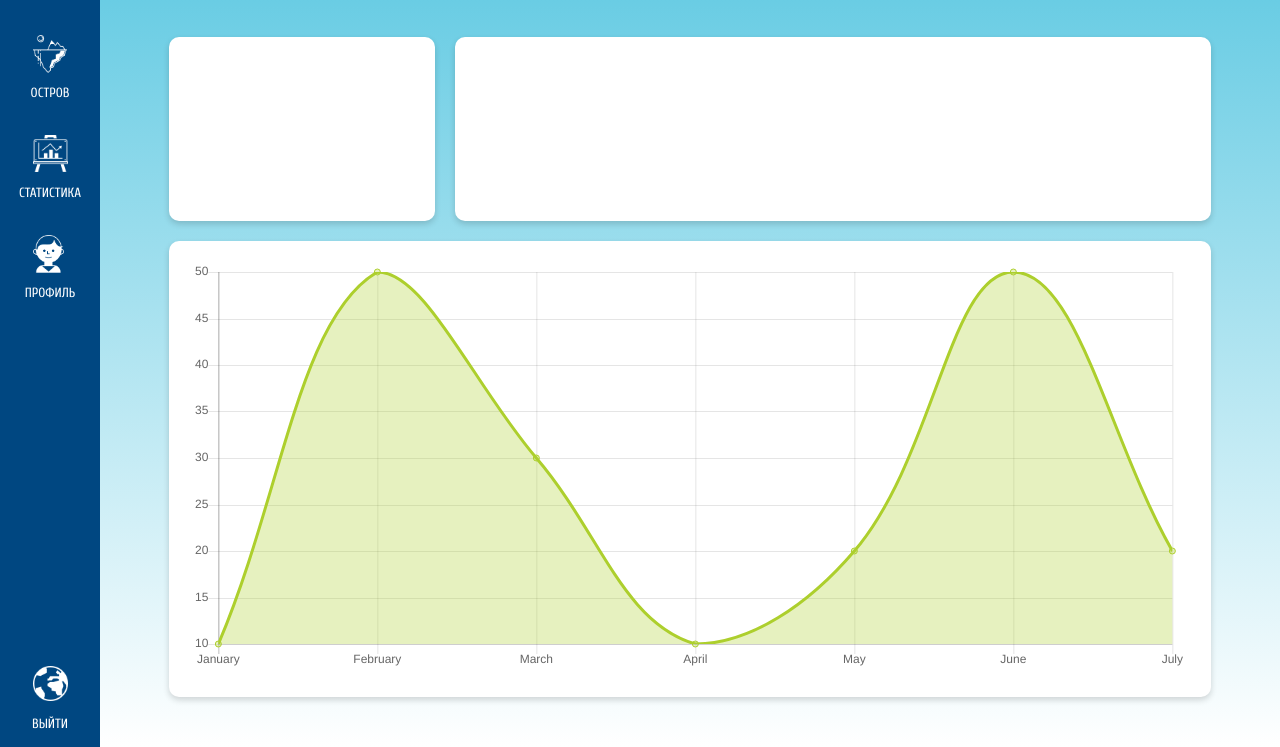
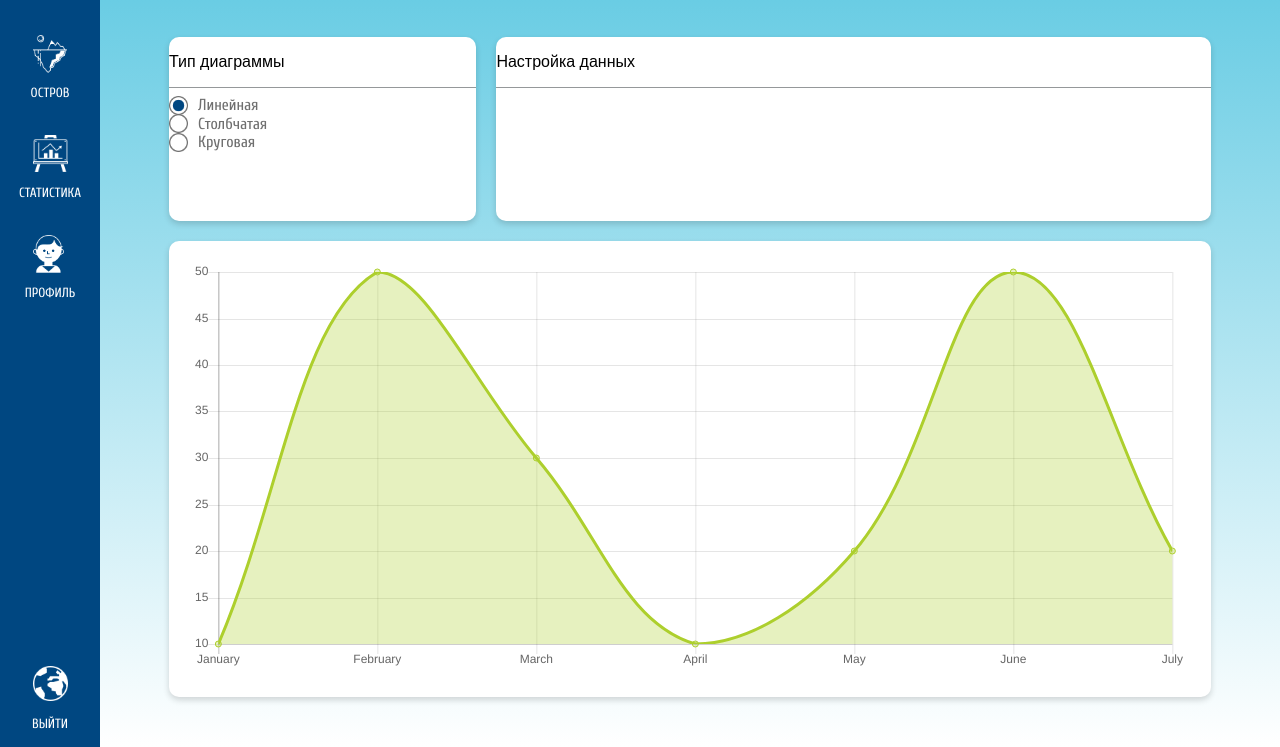
Before and after one commit to MariaKulkova/WeatherDiary, a website: page home.html in a window 1280 px wide. Both pictures are taken after a click on the link "СТАТИСТИКА". Shown: the part 53-800 px from the top of the page. Drawn offline with Linux system fonts and the light colour scheme.

Commit message:
Implement custom radio button

```diff
--- a/css/statistics.css
+++ b/css/statistics.css
@@ -1,3 +1,13 @@
+@font-face {
+	font-family: cuprum-regular;
+	src: url(../fonts/cuprum_regular.ttf);
+}
+
+@font-face {
+	font-family: cuprum-bold;
+	src: url(../fonts/Cuprum-Bold.ttf);
+}
+
 .chart-section {
     position: absolute;
     top: 10%; left: 5%; right: 5%; bottom: 5%;
@@ -23,12 +33,12 @@
 	margin: 0px 0px 0px 30px;
 }
 
-/* Charts settings */
+/* Cards */
 
 .card {
     flex-grow: 1;
     background-color: #FFF;
-    padding: 10px;
+    padding: 0px;
     margin: 10px;
     border-radius: 10px;
     box-shadow: 0px 3px 6px rgba(0, 0, 0, 0.16);
@@ -55,3 +65,51 @@
 .settings-container {
     flex-grow: 3;
 }
+
+/* Common settings */
+
+hr {
+    border: 0;
+    height: 1px;
+    background: #95989A;
+}
+
+/* Type container */
+
+.types-container {
+    display: flex;
+    flex-flow: column wrap;
+}
+
+.type-item {
+    flex-grow: 1;
+}
+
+label {
+    font-family: cuprum-regular;
+    color: #6F6F6F;
+}
+
+/* Custom radio button */
+
+input[type="radio"] {
+    display:none;
+}
+
+label:before {
+    display: inline-block;
+    content: "";
+    width: 19px;
+    height: 19px;
+    margin: -2px 10px 0 0;
+    vertical-align: middle;
+    background: url("../img/radio-usual.png") no-repeat;
+    background-size: contain;
+    cursor: pointer;
+}
+
+input[type=radio]:checked + label:before {
+    background: url("../img/radio-selected.png") no-repeat;
+    background-size: contain;
+
+}
--- a/statistics.html
+++ b/statistics.html
@@ -5,8 +5,26 @@
 <div class="chart-section">
     <div class="chart-settings-container">
         <div class="chart-type-container card">
+            <p>Тип диаграммы</p>
+            <hr>
+            <form class="types-container">
+                <div class="type-item">
+                    <input type="radio" name="gender" id="line" value="line" checked>
+                    <label for="line">Линейная</label>
+                </div>
+                <div class="type-item">
+                    <input type="radio" name="gender" id="bar" value="bar">
+                    <label for="bar">Столбчатая</label>
+                </div>
+                <div class="type-item">
+                    <input type="radio" name="gender" id="pie" value="pie">
+                    <label for="pie">Круговая</label>
+                </div>
+            </form>
         </div>
         <div class="settings-container card">
+            <p>Настройка данных</p>
+            <hr>
         </div>
     </div>
 
```
Also changed, not shown: img/radio-selected.png (added), img/radio-usual.png (added).
